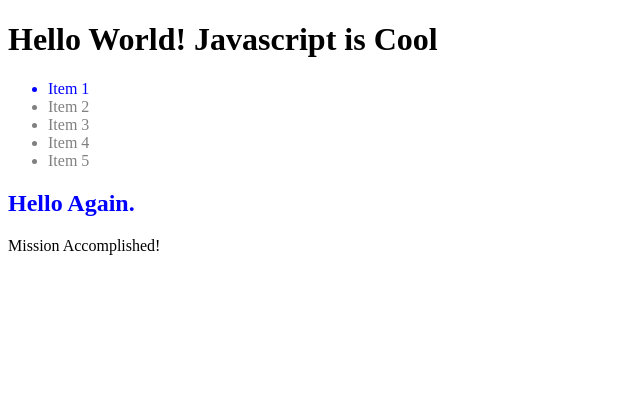
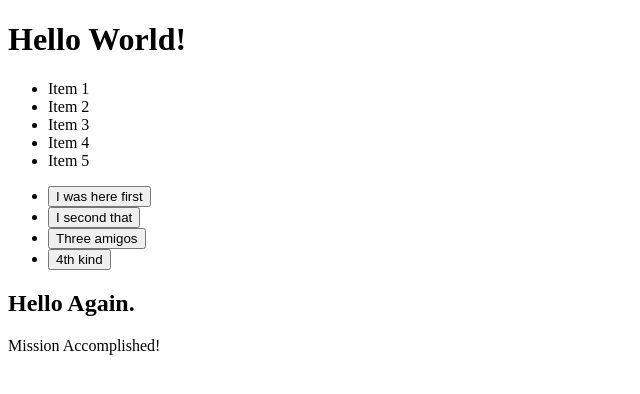
Before and after one commit to LuisSanchez01/codeup-web-exercises, a plain HTML site: page dom-query-js.html in a window 1280 px wide. Shown: the whole page, without its empty margins (0-640 px from the left). Drawn offline with Linux system fonts and the light colour scheme.

Commit message:
add dom-query-js.html

```diff
--- a/dom-query-js.html
+++ b/dom-query-js.html
@@ -31,6 +31,14 @@
     <li data-dbid="4">Item 4</li>
     <li data-dbid="5">Item 5</li>
 </ul>
+
+<ul>
+    <li><button id="btn1">I was here first</button></li>
+    <li><button id="btn2">I second that</button></li>
+    <li><button id="btn3">Three amigos</button></li>
+    <li><button id="btn4">4th kind</button></li>
+</ul>
+<p></p>
 <h2 id="sub-header">Hello Again.</h2>
 <p class="sub-paragraph">
     Lorem ipsum dolor sit amet, consectetur adipisicing elit, sed do
@@ -43,32 +51,40 @@
 </p>
 
 <script>
-    (function() {
+    // (function() {
         "use strict";
         // TODO: Uncomment next line and get the main header element by id
         var mainHeader = document.getElementById("main-header");
 
         // TODO: Set inner html of mainHeader to "JavaScript is Cool"
+        var javaScript = function () {
         mainHeader.innerText = mainHeader.innerText + " Javascript is Cool";
+        }
 
         // TODO: Uncomment the next line and get the sub header element by id
         var subHeader = document.getElementById("sub-header");
 
         // TODO: Set the text color of subHeader to blue
+        var blue = function () {
             subHeader.setAttribute("class", "blue");
+        }
 
         // TODO: Uncomment the next line and get all list items
         var listItems = document.getElementsByTagName("li");
 
         // TODO: Set text color on every other list item to grey
+        var grey = function () {
             for (var i = 0; i < listItems.length; i++) {
                 listItems[i].style.color = "grey";
             }
+        }
 
         // TODO: Set text color of li with dbid = 1 to blue
+        var dbId = function () {
             for (var i = 0; i < listItems.length; i++) {
                 if (listItems[i].getAttribute("data-dbid") === "1") {
                     listItems[i].style.color = "blue";
+                }
             }
         }
 
@@ -77,7 +93,17 @@
 
         // TODO: Change the text in the first sub paragraph to "Mission Accomplished!"
         subParagraphs[0].innerHTML = " Mission Accomplished!";
-    })();
+    // })();
+
+    var listener = function () {
+        alert("You clicked the button!");
+    }
+    document.getElementById('btn1').addEventListener('click', javaScript);
+    document.getElementById('btn2').addEventListener('click', blue);
+    document.getElementById('btn3').addEventListener('click', grey);
+    document.getElementById('btn4').addEventListener('click', dbId);
+
+
 </script>
 </body>
 </html>
--- a/js/dom-events-lecture.js
+++ b/js/dom-events-lecture.js
@@ -40,8 +40,4 @@ firstButton.addEventListener("click", showAlert);
 // now get a reference to the second button
 var secondButton = document.querySelectorAll("button")[1];
 
-function overWriteText() {
-    document.querySelector("p").innerHTML = "uh-uh, the user ckicked me!";
-}
-
-secondButton.addEventListener("click", overWriteText);
+secondButton.addEventListener("click", showAlert);
```
Lines whose indentation alone changed are shown as unchanged.
